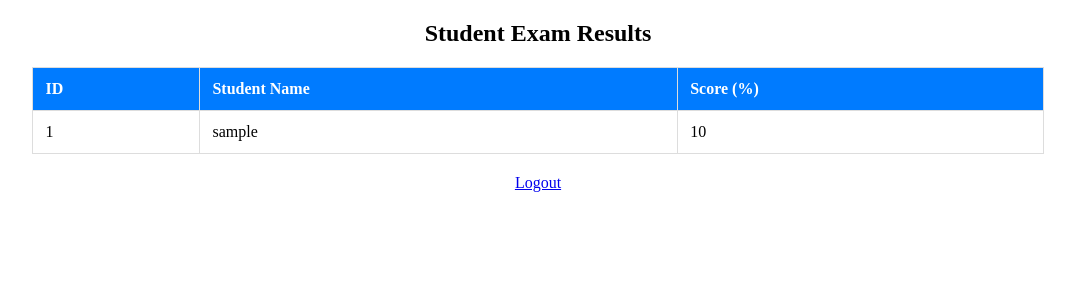
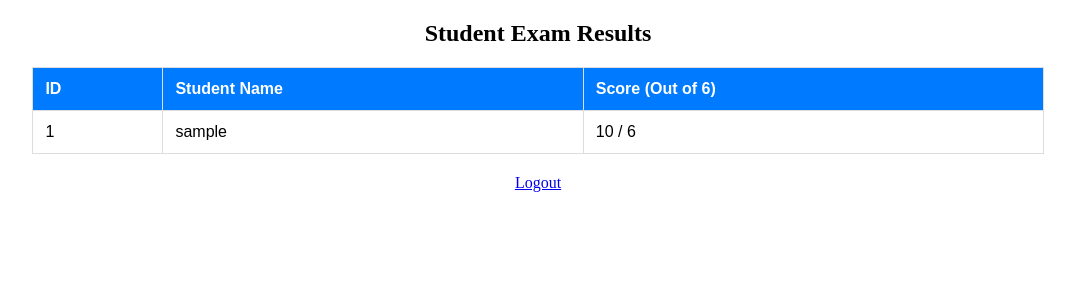
Before and after one commit to mesfinchalnew-creator/online-exam-system, a Flask app: template templates/admin.html in a window 1280 px wide. Shown: the top 300 px of the page, without its empty margins (102-1177 px from the left). Run offline with Flask 3, Linux system fonts and the light colour scheme; the template is opened without the code that fills it: values that come from a table or form of the project are taken from there, others are empty; tables that the repository leaves empty hold one stand-in row (values such as "Sample post").

Commit message:
Update admin.html

```diff
--- a/templates/admin.html
+++ b/templates/admin.html
@@ -3,28 +3,27 @@
 <head>
     <title>Admin Panel - Results</title>
     <style>
-        table { width: 80%; border-collapse: collapse; margin: 20px auto; }
+        table { width: 80%; border-collapse: collapse; margin: 20px auto; font-family: Arial; }
         th, td { border: 1px solid #ddd; padding: 12px; text-align: left; }
         th { background-color: #007bff; color: white; }
-        h2 { text-align: center; }
     </style>
 </head>
 <body>
-    <h2>Student Exam Results</h2>
+    <h2 style="text-align: center;">Student Exam Results</h2>
     <table>
         <tr>
             <th>ID</th>
             <th>Student Name</th>
-            <th>Score (%)</th>
+            <th>Score (Out of 6)</th>
         </tr>
         {% for s in students %}
         <tr>
             <td>{{ s.id }}</td>
             <td>{{ s.username }}</td>
-            <td>{{ s.score }}</td>
+            <td>{{ s.score }} / 6</td>
         </tr>
         {% endfor %}
     </table>
-    <div style="text-align: center;"><a href="/">Logout</a></div>
+    <div style="text-align: center;"><a href="/logout">Logout</a></div>
 </body>
 </html>
```
